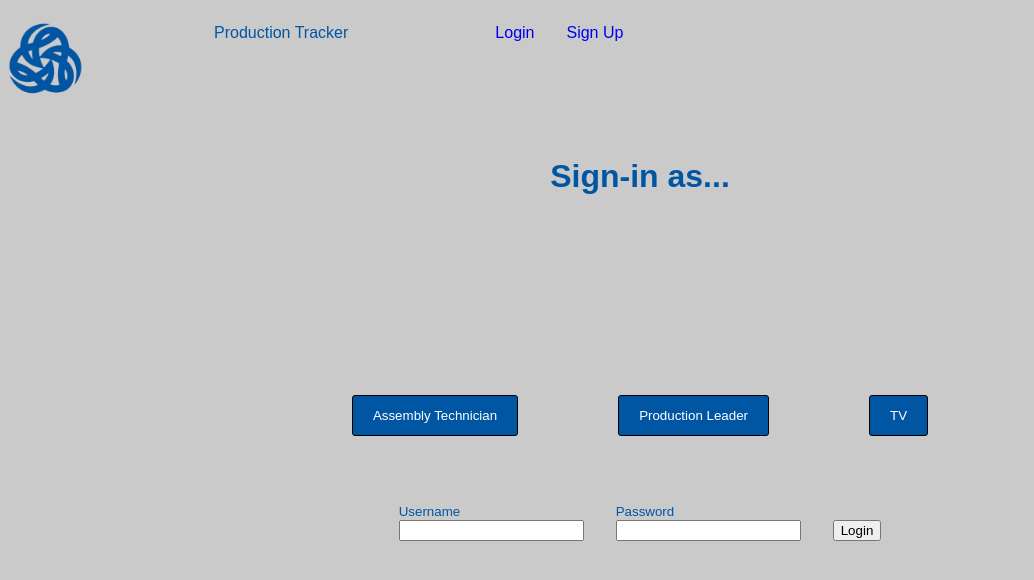
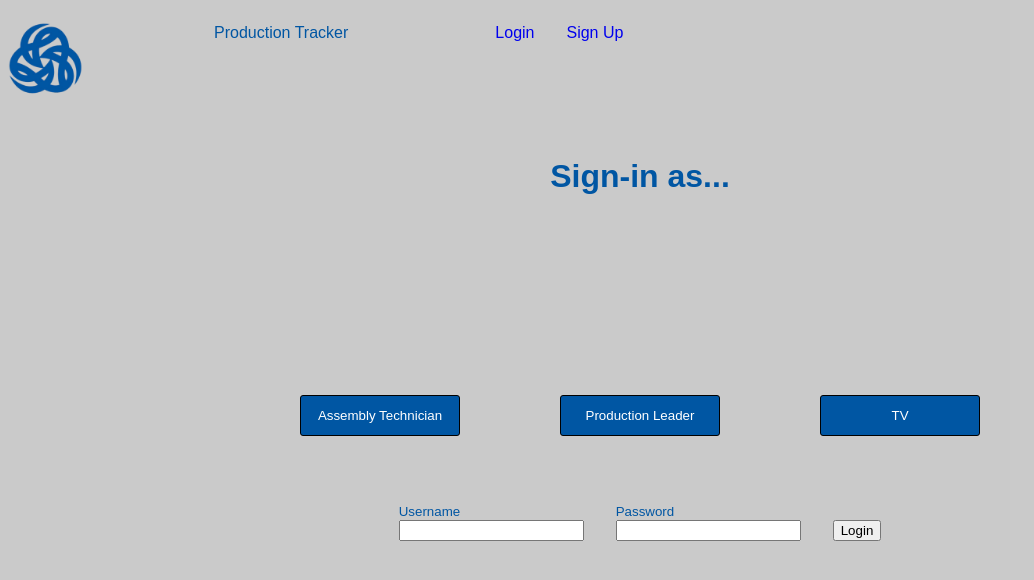
Before and after one commit to Andrey-Statkevskiy/production-tracker, a React app: page / in a window 1280 px wide. Shown: the top 580 px of the page, without its empty margins (0-1034 px from the left). Built offline with nearby package versions, Linux system fonts and the light colour scheme.

Commit message:
Added styling to the blue buttons

```diff
--- a/public/style.css
+++ b/public/style.css
@@ -94,8 +94,9 @@ form div {
   background-color: #0056A3;
   color: white;
   border: 1px solid black;
-  padding: 12px 20px;
+  padding: 12px 15px;
   border-radius: 3px;
   text-align: center;
   margin: 50px;
+  width: 12em;
 }
```
